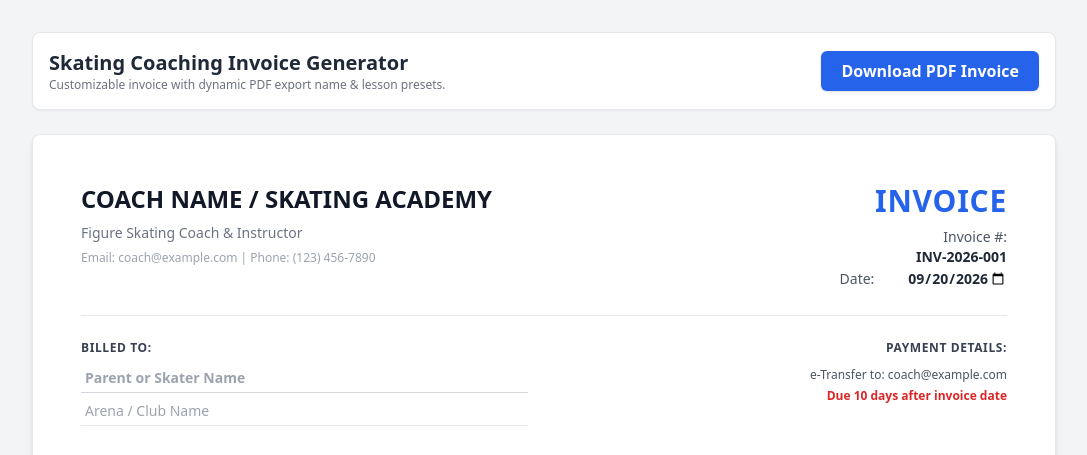
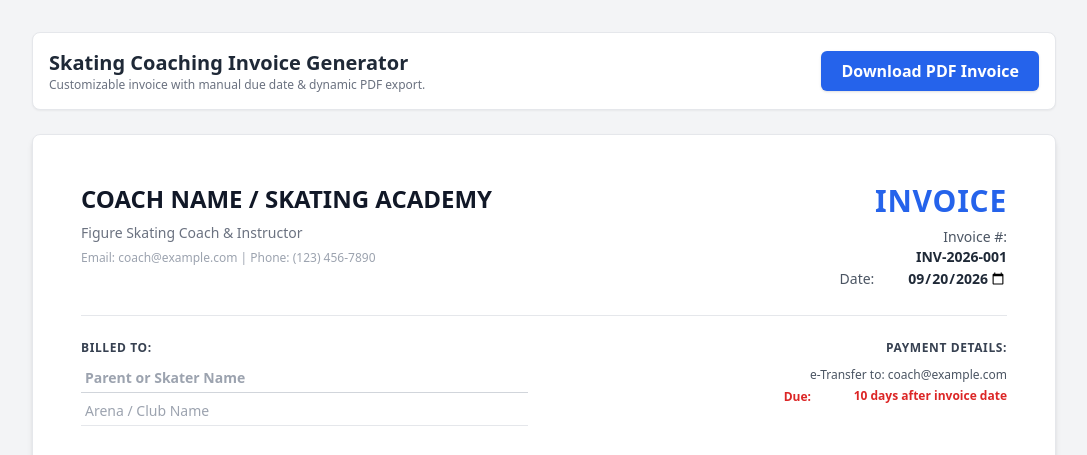
Before and after one commit to x2dowt/invoice, a plain HTML site: page index.html in a window 1280 px wide. Shown: the top 455 px of the page, without its empty margins (96-1183 px from the left). Drawn offline with nearby package versions, Linux system fonts and the light colour scheme.

Commit message:
Update index.html

```diff
--- a/index.html
+++ b/index.html
@@ -21,7 +21,7 @@
     <div class="no-print mb-6 flex justify-between items-center bg-white p-4 rounded-lg shadow-sm border border-gray-200">
       <div>
         <h1 class="text-xl font-bold text-gray-800">Skating Coaching Invoice Generator</h1>
-        <p class="text-xs text-gray-500">Customizable invoice with dynamic PDF export name & lesson presets.</p>
+        <p class="text-xs text-gray-500">Customizable invoice with manual due date & dynamic PDF export.</p>
       </div>
       <button onclick="downloadPDF()" class="bg-blue-600 hover:bg-blue-700 text-white font-semibold px-5 py-2 rounded-md shadow transition">
         Download PDF Invoice
@@ -57,7 +57,10 @@
         <div class="text-right">
           <h3 class="font-bold text-gray-700 uppercase tracking-wider text-xs mb-2">Payment Details:</h3>
           <input type="text" value="e-Transfer to: coach@example.com" class="text-xs text-gray-600 text-right border-b border-transparent hover:border-gray-300 outline-none w-full">
-          <p class="text-xs font-semibold text-red-600 mt-1">Due 10 days after invoice date</p>
+          <div class="flex items-center justify-end gap-1 mt-1">
+            <span class="text-xs font-semibold text-red-600">Due:</span>
+            <input type="text" value="10 days after invoice date" class="text-xs font-semibold text-red-600 text-right border-b border-transparent hover:border-red-300 focus:border-red-500 outline-none w-48">
+          </div>
         </div>
       </div>
 
@@ -75,7 +78,7 @@
           </tr>
         </thead>
         <tbody id="line-items">
-          <!-- Rows will be dynamically appended here -->
+          <!-- Dynamic Rows -->
         </tbody>
       </table>
 
@@ -191,7 +194,6 @@
     function downloadPDF() {
       const element = document.getElementById('invoice');
 
-      // Dynamic naming based on inputs
       const dateVal = document.getElementById('invoice-date').value;
       let monthName = "Invoice";
       if (dateVal) {
@@ -202,7 +204,6 @@
       const skaterOrClient = document.getElementById('billed-to-name').value.trim() || 'Client';
       const club = document.getElementById('billed-to-club').value.trim() || '';
 
-      // Format string clean of special characters
       let rawFilename = `${monthName}_${skaterOrClient}${club ? '_' + club : ''}_Invoice`;
       let cleanFilename = rawFilename.replace(/[^a-zA-Z0-9_-]/g, '_') + '.pdf';
 
```
